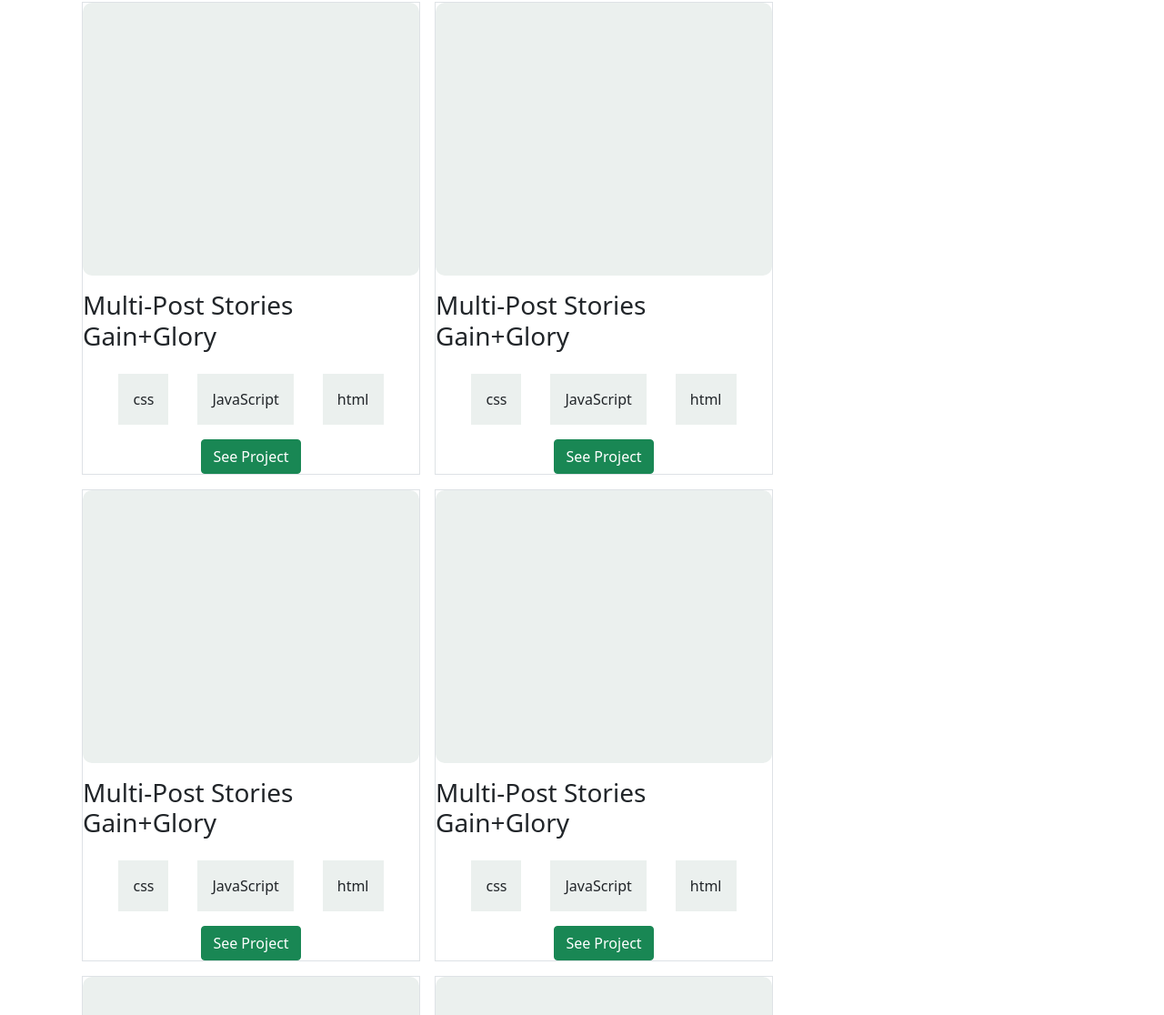
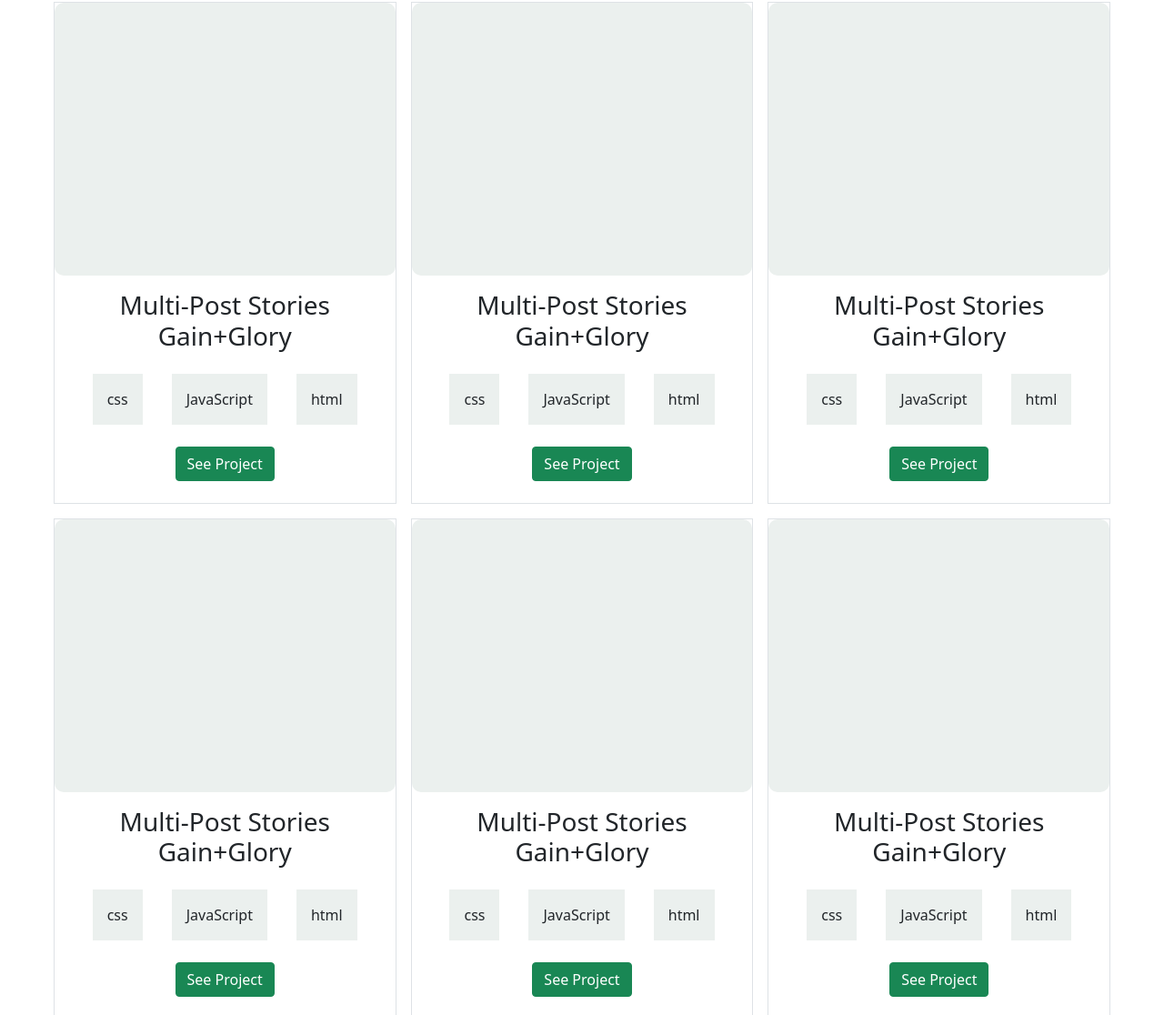
Before and after one commit to jrosario19/My-portfolio-Bootstrap, a website: page index.html in a window 1280 px wide. Shown: the part 476-1592 px from the top of the page at 91% size. Drawn offline with nearby package versions, Linux system fonts and the light colour scheme.

Commit message:
update work section

```diff
--- a/index.html
+++ b/index.html
@@ -8,7 +8,7 @@
     <title>Document</title>
 </head>
 <body>
-    <div class="container">
+    <div class="container-fluid">
         <section>
             <ul class="nav justify-content-center">
                 <li class="nav-item">
@@ -29,78 +29,78 @@
         </section>
         <section>
           <p class="h2 text-center mt-5 pt-5">My Recent Works</p>
-          <div class="d-flex flex-wrap">
-            <article class="col-lg-4 d-flex flex-column align-items-center border m-2">
+          <div class="d-flex flex-wrap justify-content-center">
+            <article class="col-lg-4 d-flex flex-column align-items-center border m-2" style="width:30%">
               <div style="height: 300px; width: 100%; background-color: #ebf0ee; border-radius: 10px;">
 
               </div>
-                  <p class="h3 py-3">Multi-Post Stories Gain+Glory</p>
+                  <p class="h3 py-3 text-center">Multi-Post Stories Gain+Glory</p>
                   <ul class="d-flex list-unstyled">
                       <li style="background-color: #ebf0ee;" class="mx-3 p-3">css</li>
                       <li style="background-color: #ebf0ee;" class="mx-3 p-3">JavaScript</li>
                       <li style="background-color: #ebf0ee;" class="mx-3 p-3">html</li>
                   </ul>
-              <a href="#" class="btn btn-success">See Project</a>
+              <a href="#" class="btn btn-success mb-4 mt-2">See Project</a>
           </article>
-          <article class="col-lg-4 d-flex flex-column align-items-center border m-2">
+          <article class="col-lg-4 d-flex flex-column align-items-center border m-2" style="width:30%">
             <div style="height: 300px; width: 100%; background-color: #ebf0ee; border-radius: 10px;">
 
             </div>
-                <p class="h3 py-3">Multi-Post Stories Gain+Glory</p>
+                <p class="h3 py-3 text-center">Multi-Post Stories Gain+Glory</p>
                 <ul class="d-flex list-unstyled">
                     <li style="background-color: #ebf0ee;" class="mx-3 p-3">css</li>
                     <li style="background-color: #ebf0ee;" class="mx-3 p-3">JavaScript</li>
                     <li style="background-color: #ebf0ee;" class="mx-3 p-3">html</li>
                 </ul>
-            <a href="#" class="btn btn-success">See Project</a>
+            <a href="#" class="btn btn-success mb-4 mt-2">See Project</a>
         </article>
-        <article class="col-lg-4 d-flex flex-column align-items-center border m-2">
+        <article class="col-lg-4 d-flex flex-column align-items-center border m-2" style="width:30%">
           <div style="height: 300px; width: 100%; background-color: #ebf0ee; border-radius: 10px;">
 
           </div>
-              <p class="h3 py-3">Multi-Post Stories Gain+Glory</p>
+              <p class="h3 py-3 text-center">Multi-Post Stories Gain+Glory</p>
               <ul class="d-flex list-unstyled">
                   <li style="background-color: #ebf0ee;" class="mx-3 p-3">css</li>
                   <li style="background-color: #ebf0ee;" class="mx-3 p-3">JavaScript</li>
                   <li style="background-color: #ebf0ee;" class="mx-3 p-3">html</li>
               </ul>
-          <a href="#" class="btn btn-success">See Project</a>
+          <a href="#" class="btn btn-success mb-4 mt-2">See Project</a>
       </article>
-      <article class="col-lg-4 d-flex flex-column align-items-center border m-2">
+      <article class="col-lg-4 d-flex flex-column align-items-center border m-2" style="width:30%">
         <div style="height: 300px; width: 100%; background-color: #ebf0ee; border-radius: 10px;">
 
         </div>
-            <p class="h3 py-3">Multi-Post Stories Gain+Glory</p>
+            <p class="h3 py-3 text-center">Multi-Post Stories Gain+Glory</p>
             <ul class="d-flex list-unstyled">
                 <li style="background-color: #ebf0ee;" class="mx-3 p-3">css</li>
                 <li style="background-color: #ebf0ee;" class="mx-3 p-3">JavaScript</li>
                 <li style="background-color: #ebf0ee;" class="mx-3 p-3">html</li>
             </ul>
-        <a href="#" class="btn btn-success">See Project</a>
+        <a href="#" class="btn btn-success mb-4 mt-2">See Project</a>
     </article>
-    <article class="col-lg-4 d-flex flex-column align-items-center border m-2">
+    <article class="col-lg-4 d-flex flex-column align-items-center border m-2" style="width:30%">
       <div style="height: 300px; width: 100%; background-color: #ebf0ee; border-radius: 10px;">
 
       </div>
-          <p class="h3 py-3">Multi-Post Stories Gain+Glory</p>
+          <p class="h3 py-3 text-center">Multi-Post Stories Gain+Glory</p>
           <ul class="d-flex list-unstyled">
               <li style="background-color: #ebf0ee;" class="mx-3 p-3">css</li>
               <li style="background-color: #ebf0ee;" class="mx-3 p-3">JavaScript</li>
               <li style="background-color: #ebf0ee;" class="mx-3 p-3">html</li>
           </ul>
-      <a href="#" class="btn btn-success">See Project</a>
+      <a href="#" class="btn btn-success mb-4 mt-2">See Project</a>
   </article>
-  <article class="col-lg-4 d-flex flex-column align-items-center border m-2">
+  <article class="col-lg-4 d-flex flex-column align-items-center border m-2" style="width:30%">
     <div style="height: 300px; width: 100%; background-color: #ebf0ee; border-radius: 10px;">
 
     </div>
-        <p class="h3 py-3">Multi-Post Stories Gain+Glory</p>
+        <p class="h3 py-3 text-center">Multi-Post Stories Gain+Glory</p>
         <ul class="d-flex list-unstyled">
             <li style="background-color: #ebf0ee;" class="mx-3 p-3">css</li>
             <li style="background-color: #ebf0ee;" class="mx-3 p-3">JavaScript</li>
             <li style="background-color: #ebf0ee;" class="mx-3 p-3">html</li>
         </ul>
-    <a href="#" class="btn btn-success">See Project</a>
+    <a href="#" class="btn btn-success mb-4 mt-2">See Project</a>
 </article>
           </div>
         </section>
```
